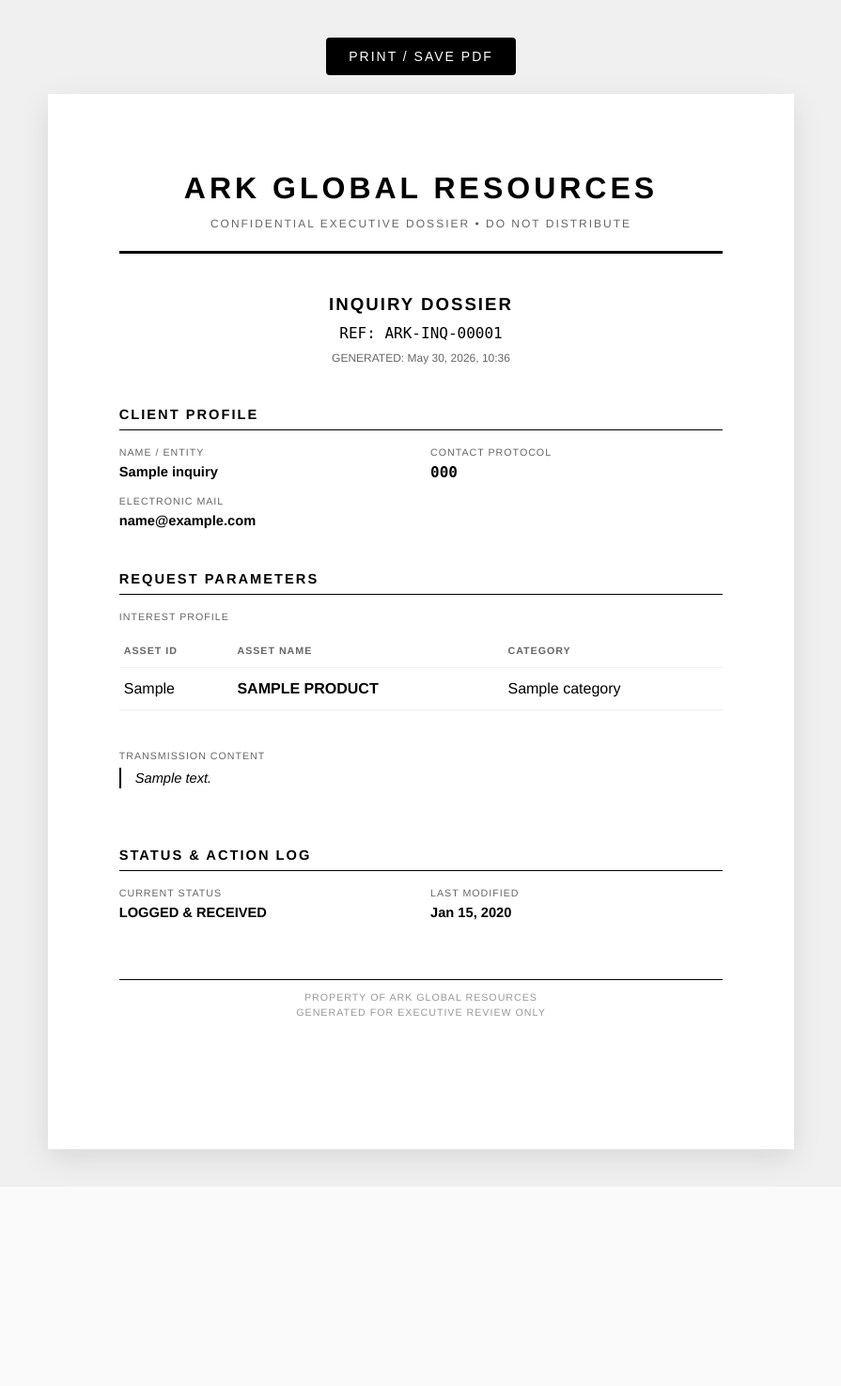
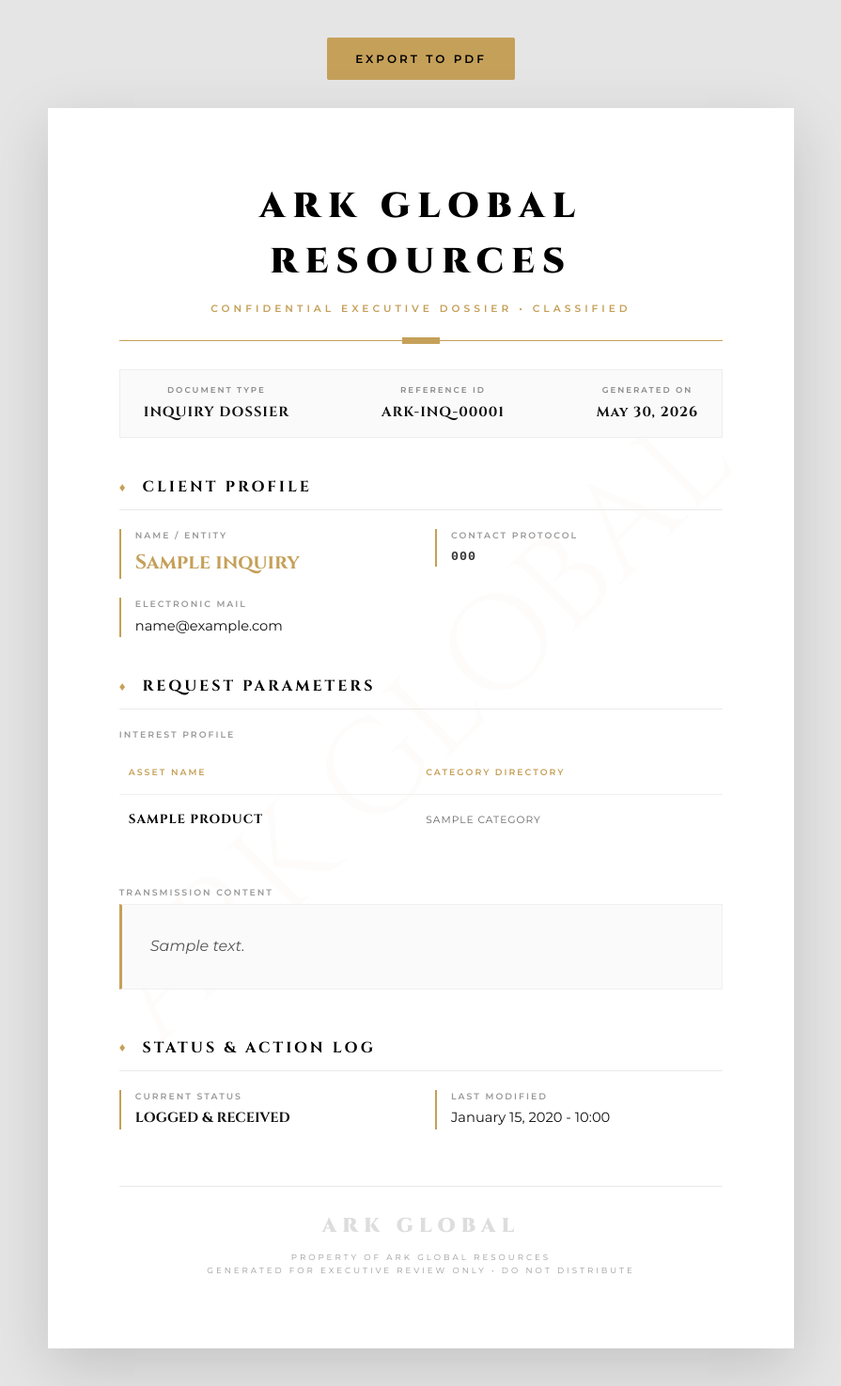
Before and after one commit to muftahu2007/Ark-global-resources-, a Django app: page /ceo-portal/leads/dossier/1/ in a window 1280 px wide. Shown: the whole page at 94% size, without its empty margins (192-1087 px from the left). Before the commit the page ends 1252 px from the top, so only its background shows below. Run offline with Django 5.2, Linux system fonts and the light colour scheme; a user stored in the database is signed in; tables that the repository leaves empty hold one stand-in row (values such as "Sample post"); data that the repository does not hold is empty.

Commit message:
initial project ready for deployment

```diff
--- a/ark_catalog/admin.py
+++ b/ark_catalog/admin.py
@@ -9,9 +9,9 @@ class CategoryAdmin(admin.ModelAdmin):
 
 @admin.register(Product)
 class ProductAdmin(admin.ModelAdmin):
-    list_display = ('name', 'sku', 'category', 'is_available', 'created_at')
+    list_display = ('name', 'category', 'is_available', 'created_at')
     list_filter = ('category', 'is_available')
-    search_fields = ('name', 'sku', 'description')
+    search_fields = ('name', 'description')
     prepopulated_fields = {'slug': ('name',)}
     list_editable = ('is_available',)
 
--- a/ark_catalog/models.py
+++ b/ark_catalog/models.py
@@ -76,7 +76,7 @@ class Product(models.Model):
         super().save(*args, **kwargs)
 
     def __str__(self):
-        return f"{self.name} ({self.sku})"
+        return self.name
 
 class Inquiry(models.Model):
     customer_name = models.CharField(max_length=200)
--- a/ceo_portal/templates/ceo_portal/dossier_print.html
+++ b/ceo_portal/templates/ceo_portal/dossier_print.html
@@ -4,87 +4,172 @@
     <meta charset="UTF-8">
     <meta name="viewport" content="width=device-width, initial-scale=1.0">
     <title>Executive Dossier - {% if type == 'lead' %}{{ obj.customer_name }}{% else %}{{ obj.tracking_code }}{% endif %}</title>
+    <link rel="preconnect" href="https://fonts.googleapis.com">
+    <link rel="preconnect" href="https://fonts.gstatic.com" crossorigin>
+    <link href="https://fonts.googleapis.com/css2?family=Cinzel:wght@400;700;900&family=Montserrat:ital,wght@0,300;0,400;0,600;1,400&display=swap" rel="stylesheet">
     <style>
         /* Base Reset */
         * { margin: 0; padding: 0; box-sizing: border-box; }
-        body { font-family: 'Helvetica Neue', Helvetica, Arial, sans-serif; color: #000; background: #fff; line-height: 1.5; }
+        body { font-family: 'Montserrat', sans-serif; color: #111; background: #fff; line-height: 1.6; }
 
         /* Print Styles */
         @media print {
             .no-print { display: none !important; }
-            body { margin: 0; padding: 0; font-size: 11pt; }
+            body { margin: 0; padding: 0; font-size: 10pt; -webkit-print-color-adjust: exact; print-color-adjust: exact; }
             .page-break { page-break-before: always; }
-            @page { margin: 2cm; size: A4; }
+            @page { margin: 0; size: A4; }
+            .dossier-container { box-shadow: none !important; margin: 0 !important; width: 100% !important; padding: 2cm !important; border: none !important; }
         }
 
         /* Screen Styles (for previewing before print) */
         @media screen {
-            body { background: #f0f0f0; padding: 40px 0; }
-            .dossier-container { background: #fff; max-width: 21cm; min-height: 29.7cm; margin: 0 auto; padding: 2cm; box-shadow: 0 10px 30px rgba(0,0,0,0.1); }
-            .no-print.controls { text-align: center; margin-bottom: 20px; }
-            .btn-print { background: #000; color: #fff; border: none; padding: 12px 24px; font-size: 14px; text-transform: uppercase; letter-spacing: 2px; cursor: pointer; border-radius: 4px; }
-            .btn-print:hover { background: #333; }
+            body { background: #e5e5e5; padding: 40px 0; }
+            .dossier-container {
+                background: #fff;
+                max-width: 21cm;
+                min-height: 29.7cm;
+                margin: 0 auto;
+                padding: 2cm;
+                box-shadow: 0 20px 60px rgba(0,0,0,0.15);
+                position: relative;
+                overflow: hidden;
+            }
+            .no-print.controls { text-align: center; margin-bottom: 30px; }
+            .btn-print { background: #C5A059; color: #000; border: none; padding: 15px 30px; font-size: 12px; font-weight: 600; text-transform: uppercase; letter-spacing: 3px; cursor: pointer; border-radius: 2px; transition: all 0.3s ease; font-family: 'Montserrat', sans-serif; }
+            .btn-print:hover { background: #000; color: #C5A059; }
+        }
+
+        /* Luxury Watermark */
+        .watermark {
+            position: absolute;
+            top: 50%;
+            left: 50%;
+            transform: translate(-50%, -50%) rotate(-45deg);
+            font-family: 'Cinzel', serif;
+            font-size: 140px;
+            color: rgba(197, 160, 89, 0.03);
+            white-space: nowrap;
+            z-index: 0;
+            pointer-events: none;
         }
 
         /* Layout */
-        .header { border-bottom: 3px solid #000; padding-bottom: 20px; margin-bottom: 40px; text-align: center; }
-        .header h1 { font-size: 24pt; font-weight: 900; letter-spacing: 4px; text-transform: uppercase; margin-bottom: 5px; }
-        .header p { font-size: 9pt; letter-spacing: 2px; color: #666; text-transform: uppercase; }
+        .dossier-content { position: relative; z-index: 1; }
 
-        .section { margin-bottom: 40px; }
-        .section-title { font-size: 11pt; font-weight: bold; text-transform: uppercase; letter-spacing: 2px; border-bottom: 1px solid #000; padding-bottom: 5px; margin-bottom: 15px; }
+        .header { border-bottom: 1px solid #C5A059; padding-bottom: 25px; margin-bottom: 30px; text-align: center; position: relative; }
+        .header::after { content: ''; position: absolute; bottom: -4px; left: 50%; transform: translateX(-50%); width: 40px; height: 7px; background: #C5A059; }
 
-        .grid { display: flex; flex-wrap: wrap; margin: -10px; }
-        .col-half { width: 50%; padding: 10px; }
-        .col-full { width: 100%; padding: 10px; }
+        .header h1 { font-family: 'Cinzel', serif; font-size: 28pt; font-weight: 900; letter-spacing: 8px; text-transform: uppercase; margin-bottom: 10px; color: #000; }
+        .header p { font-family: 'Montserrat', sans-serif; font-size: 8pt; letter-spacing: 4px; color: #C5A059; text-transform: uppercase; font-weight: 600; }
 
-        .data-label { font-size: 8pt; text-transform: uppercase; letter-spacing: 1px; color: #666; margin-bottom: 2px; }
-        .data-value { font-size: 11pt; font-weight: bold; }
-        .data-value.mono { font-family: monospace; font-size: 12pt; }
+        .meta-header { display: flex; justify-content: space-between; border: 1px solid #eee; padding: 15px 25px; margin-bottom: 40px; background: #fafafa; }
+        .meta-item { text-align: center; }
+        .meta-label { font-size: 6.5pt; color: #888; text-transform: uppercase; letter-spacing: 2px; margin-bottom: 4px; font-weight: 600; }
+        .meta-value { font-family: 'Cinzel', serif; font-size: 11pt; font-weight: 700; color: #111; letter-spacing: 1px; }
+
+        .section { margin-bottom: 40px; page-break-inside: avoid; }
+        .section-title {
+            font-family: 'Cinzel', serif;
+            font-size: 12pt;
+            font-weight: 700;
+            text-transform: uppercase;
+            letter-spacing: 3px;
+            color: #000;
+            border-bottom: 1px solid #eaeaea;
+            padding-bottom: 10px;
+            margin-bottom: 20px;
+            display: flex;
+            align-items: center;
+        }
+        .section-title::before { content: '♦'; color: #C5A059; margin-right: 15px; font-size: 10pt; }
+
+        .grid { display: flex; flex-wrap: wrap; margin: -15px; }
+        .col-half { width: 50%; padding: 15px; }
+        .col-full { width: 100%; padding: 15px; }
+
+        .data-box { border-left: 2px solid #C5A059; padding-left: 15px; }
+        .data-label { font-size: 7pt; text-transform: uppercase; letter-spacing: 2px; color: #999; margin-bottom: 4px; font-weight: 600; }
+        .data-value { font-size: 11pt; font-weight: 400; color: #111; }
+        .data-value.mono { font-family: 'Courier New', Courier, monospace; font-size: 10pt; font-weight: 600; letter-spacing: 1px; color: #333; }
+        .data-value.highlight { font-family: 'Cinzel', serif; font-size: 16pt; font-weight: 700; color: #C5A059; }
 
         .table { width: 100%; border-collapse: collapse; margin-top: 10px; }
-        .table th, .table td { border-bottom: 1px solid #eee; padding: 10px 5px; text-align: left; }
-        .table th { font-size: 8pt; text-transform: uppercase; letter-spacing: 1px; color: #666; }
+        .table th, .table td { border-bottom: 1px solid #f0f0f0; padding: 15px 10px; text-align: left; }
+        .table th { font-size: 7pt; text-transform: uppercase; letter-spacing: 2px; color: #C5A059; font-weight: 600; }
+        .table td { font-size: 10pt; color: #222; }
+        .table tr:last-child td { border-bottom: none; }
 
-        .footer { margin-top: 60px; border-top: 1px solid #000; padding-top: 10px; text-align: center; font-size: 8pt; color: #999; letter-spacing: 1px; text-transform: uppercase; }
+        .message-box {
+            background: #fafafa;
+            border: 1px solid #f0f0f0;
+            padding: 30px;
+            font-style: italic;
+            color: #555;
+            line-height: 1.8;
+            position: relative;
+            border-left: 3px solid #C5A059;
+        }
+
+        .footer {
+            margin-top: 60px;
+            border-top: 1px solid #eaeaea;
+            padding-top: 25px;
+            text-align: center;
+        }
+        .footer-logo { font-family: 'Cinzel', serif; font-size: 16pt; font-weight: 900; letter-spacing: 6px; color: #ddd; margin-bottom: 10px; }
+        .footer-text { font-size: 6.5pt; color: #999; letter-spacing: 3px; text-transform: uppercase; }
     </style>
 </head>
 <body>
 
 <div class="no-print controls">
-    <button class="btn-print" onclick="window.print()">Print / Save PDF</button>
+    <button class="btn-print" onclick="window.print()">Export to PDF</button>
 </div>
 
 <div class="dossier-container">
+    <div class="watermark">ARK GLOBAL</div>
+
+    <div class="dossier-content">
         <div class="header">
             <h1>ARK GLOBAL RESOURCES</h1>
-        <p>CONFIDENTIAL EXECUTIVE DOSSIER &bull; DO NOT DISTRIBUTE</p>
+            <p>CONFIDENTIAL EXECUTIVE DOSSIER &bull; CLASSIFIED</p>
         </div>
 
-    <div class="section text-center" style="text-align: center;">
-        <p style="font-size: 14pt; font-weight: bold; text-transform: uppercase; letter-spacing: 2px; margin-bottom: 5px;">
-            {% if type == 'lead' %}INQUIRY DOSSIER{% else %}SOURCING REQUEST DOSSIER{% endif %}
-        </p>
-        <p style="font-family: monospace; font-size: 12pt;">
-            REF: {% if type == 'lead' %}ARK-INQ-{{ obj.id|stringformat:"05d" }}{% else %}{{ obj.tracking_code }}{% endif %}
-        </p>
-        <p style="font-size: 9pt; margin-top: 5px; color: #666;">GENERATED: {% now "F j, Y, H:i" %}</p>
+        <div class="meta-header">
+            <div class="meta-item">
+                <div class="meta-label">Document Type</div>
+                <div class="meta-value">{% if type == 'lead' %}INQUIRY DOSSIER{% else %}SOURCING DOSSIER{% endif %}</div>
+            </div>
+            <div class="meta-item">
+                <div class="meta-label">Reference ID</div>
+                <div class="meta-value">{% if type == 'lead' %}ARK-INQ-{{ obj.id|stringformat:"05d" }}{% else %}{{ obj.tracking_code }}{% endif %}</div>
+            </div>
+            <div class="meta-item">
+                <div class="meta-label">Generated On</div>
+                <div class="meta-value">{% now "F j, Y" %}</div>
+            </div>
         </div>
 
         <div class="section">
             <div class="section-title">Client Profile</div>
             <div class="grid">
                 <div class="col-half">
+                    <div class="data-box">
                         <div class="data-label">Name / Entity</div>
-                <div class="data-value">{{ obj.customer_name }}</div>
+                        <div class="data-value highlight">{{ obj.customer_name }}</div>
+                    </div>
                 </div>
                 <div class="col-half">
+                    <div class="data-box">
                         <div class="data-label">Contact Protocol</div>
                         <div class="data-value mono">{{ obj.phone }}</div>
                     </div>
-            <div class="col-full" style="padding-top: 0;">
+                </div>
+                <div class="col-full" style="padding-top: 5px;">
+                    <div class="data-box">
                         <div class="data-label">Electronic Mail</div>
                         <div class="data-value">{{ obj.email }}</div>
+                    </div>
                 </div>
             </div>
         </div>
@@ -94,91 +179,106 @@
             {% if type == 'lead' %}
                 <div class="grid">
                     <div class="col-full">
+                        <div class="data-box" style="border-left: none; padding-left: 0;">
                             <div class="data-label">Interest Profile</div>
                             {% if obj.items_requested.all %}
                                 <table class="table">
                                     <thead>
                                         <tr>
-                                    <th>Asset ID</th>
                                             <th>Asset Name</th>
-                                    <th>Category</th>
+                                            <th>Category Directory</th>
                                         </tr>
                                     </thead>
                                     <tbody>
                                         {% for item in obj.items_requested.all %}
                                         <tr>
-                                    <td class="mono">{{ item.sku }}</td>
-                                    <td><strong>{{ item.name|upper }}</strong></td>
-                                    <td>{{ item.category.name }}</td>
+                                            <td><strong style="font-family: 'Cinzel', serif; letter-spacing: 1px; color: #000;">{{ item.name|upper }}</strong></td>
+                                            <td style="color: #666; text-transform: uppercase; font-size: 8pt; letter-spacing: 1px;">{{ item.category.name }}</td>
                                         </tr>
                                         {% endfor %}
                                     </tbody>
                                 </table>
                             {% else %}
-                        <div class="data-value" style="font-weight: normal; font-style: italic;">General Portfolio Inquiry</div>
+                                <div class="data-value" style="font-style: italic; color: #666; margin-top: 10px;">General Portfolio Inquiry</div>
                             {% endif %}
                         </div>
+                    </div>
                     {% if obj.message %}
-                <div class="col-full" style="margin-top: 20px;">
+                    <div class="col-full" style="margin-top: 15px;">
                         <div class="data-label">Transmission Content</div>
-                    <div class="data-value" style="font-weight: normal; white-space: pre-wrap; font-style: italic; border-left: 2px solid #000; padding-left: 15px; margin-top: 5px;">{{ obj.message }}</div>
+                        <div class="message-box">{{ obj.message }}</div>
                     </div>
                     {% endif %}
                 </div>
             {% else %}
                 <div class="grid">
                     <div class="col-full">
+                        <div class="data-box">
                             <div class="data-label">Target Asset Class</div>
-                    <div class="data-value" style="font-size: 14pt;">{{ obj.asset_class|upper }}</div>
+                            <div class="data-value highlight">{{ obj.asset_class|upper }}</div>
+                        </div>
                     </div>
                     <div class="col-half">
+                        <div class="data-box">
                             <div class="data-label">Authorized Budget</div>
                             <div class="data-value mono">{{ obj.budget }}</div>
                         </div>
+                    </div>
                     <div class="col-half">
+                        <div class="data-box">
                             <div class="data-label">Required Timeline</div>
                             <div class="data-value mono">{{ obj.timeline }}</div>
                         </div>
+                    </div>
                     {% if obj.details %}
                     <div class="col-full">
-                    <div class="data-label">Additional Specifications</div>
-                    <div class="data-value" style="font-weight: normal; white-space: pre-wrap; border-left: 2px solid #000; padding-left: 15px; margin-top: 5px;">{{ obj.details }}</div>
+                        <div class="data-label" style="margin-bottom: 10px;">Additional Specifications</div>
+                        <div class="message-box">{{ obj.details }}</div>
                     </div>
                     {% endif %}
                 </div>
             {% endif %}
         </div>
 
-    <div class="section" style="margin-top: 60px;">
+        <div class="section" style="margin-top: 50px;">
             <div class="section-title">Status & Action Log</div>
             <div class="grid">
                 <div class="col-half">
+                    <div class="data-box">
                         <div class="data-label">Current Status</div>
-                <div class="data-value" style="text-transform: uppercase;">{% if type == 'lead' %}Logged & Received{% else %}{{ obj.status }}{% endif %}</div>
+                        <div class="data-value" style="text-transform: uppercase; font-family: 'Cinzel', serif; font-weight: 700;">
+                            {% if type == 'lead' %}Logged & Received{% else %}{{ obj.status }}{% endif %}
+                        </div>
+                    </div>
                 </div>
                 <div class="col-half">
+                    <div class="data-box">
                         <div class="data-label">Last Modified</div>
-                <div class="data-value">{% if type == 'lead' %}{{ obj.created_at|date:"M d, Y" }}{% else %}{{ obj.updated_at|date:"M d, Y" }}{% endif %}</div>
+                        <div class="data-value">{% if type == 'lead' %}{{ obj.created_at|date:"F d, Y - H:i" }}{% else %}{{ obj.updated_at|date:"F d, Y - H:i" }}{% endif %}</div>
+                    </div>
                 </div>
                 {% if type == 'sourcing' and obj.broker_notes %}
                 <div class="col-full" style="margin-top: 20px;">
-                <div class="data-label">Broker Secure Notes</div>
-                <div class="data-value" style="font-weight: normal; white-space: pre-wrap;">{{ obj.broker_notes }}</div>
+                    <div class="data-label" style="margin-bottom: 10px;">Broker Secure Notes</div>
+                    <div class="message-box" style="background: #fff9f0; border-color: #f0e6d2;">{{ obj.broker_notes }}</div>
                 </div>
                 {% endif %}
             </div>
         </div>
 
         <div class="footer">
+            <div class="footer-logo">ARK GLOBAL</div>
+            <div class="footer-text">
                 PROPERTY OF ARK GLOBAL RESOURCES<br>
-        GENERATED FOR EXECUTIVE REVIEW ONLY
+                GENERATED FOR EXECUTIVE REVIEW ONLY &bull; DO NOT DISTRIBUTE
+            </div>
+        </div>
     </div>
 </div>
 
 <script>
-    // Optional: auto print if query parameter is present
     if (window.location.search.includes('print=1')) {
-        window.print();
+        setTimeout(() => { window.print(); }, 500); // Small delay to ensure Google Fonts load
     }
 </script>
 </body>
--- a/ceo_portal/templates/ceo_portal/inventory.html
+++ b/ceo_portal/templates/ceo_portal/inventory.html
@@ -117,8 +117,7 @@
                     <div>
                         <h4 class="text-sm font-bold theme-text tracking-widest uppercase truncate w-40"
                             title="{{ product.name }}">{{ product.name }}</h4>
-                        <p class="text-[8px] text-ark-gold font-bold tracking-[0.2em] uppercase mt-1">{{
-                            product.category.name }}</p>
+                        <p class="text-[8px] text-ark-gold font-bold tracking-[0.2em] uppercase mt-1">{{ product.category.name }}</p>
                     </div>
                 </div>
                 <div class="flex gap-2">
--- a/ceo_portal/views.py
+++ b/ceo_portal/views.py
@@ -215,7 +215,7 @@ def process_bulk_uploads_background(temp_file_paths, category_id, file_names):
                     original_name = file_names[i]
 
                     Product.objects.create(
-                        name=f"Asset {temp_sku[-6:]} - {original_name}",
+                        name=f"Classified Asset {temp_sku[-6:]}",
                         category=category,
                         description="Asset awaiting executive detailing.",
                         sku=temp_sku,
@@ -283,7 +283,10 @@ def edit_asset(request, pk):
         category_id = request.POST.get('category')
         new_category_name = request.POST.get('new_category')
         product.description = request.POST.get('description')
-        product.sku = request.POST.get('sku')
+
+        new_sku = request.POST.get('sku')
+        if new_sku:
+            product.sku = new_sku
 
         if request.FILES.get('image'):
             product.image = request.FILES.get('image')
--- a/global_ark/settings.py
+++ b/global_ark/settings.py
@@ -105,7 +105,7 @@ DATABASES = {
 
 # Production Database Configuration
 import dj_database_url
-db_from_env = dj_database_url.config(conn_max_age=600, ssl_require=not DEBUG)
+db_from_env = dj_database_url.config(conn_max_age=600)
 DATABASES['default'].update(db_from_env)
 
 
```
Also changed, not shown: ceo_portal/templates/ceo_portal/edit_asset.html (+0 -7 lines), 2 other files. Lines whose indentation alone changed are shown as unchanged.
